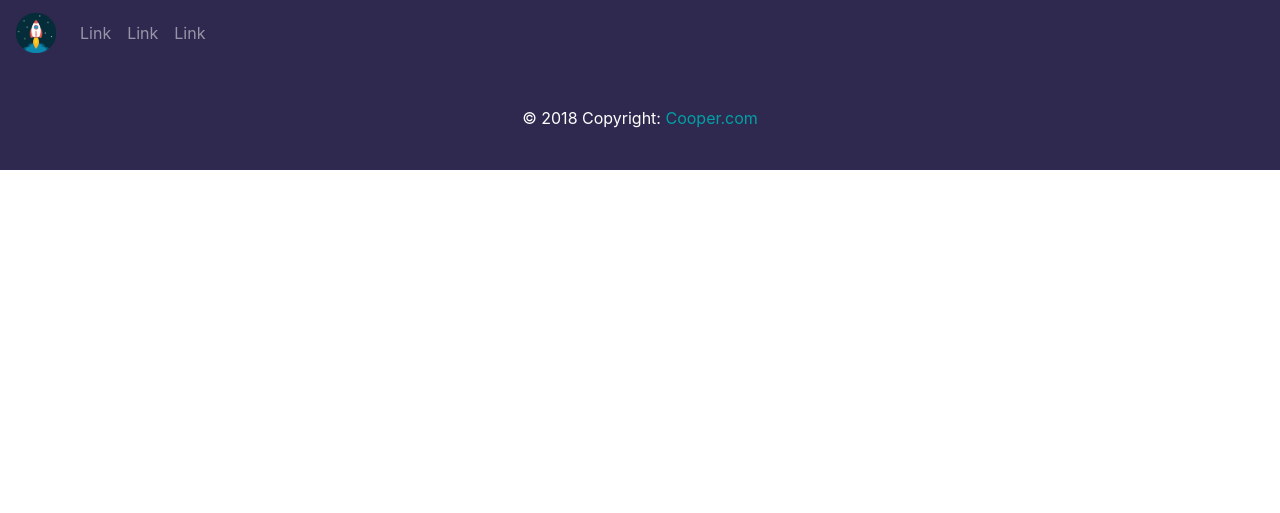
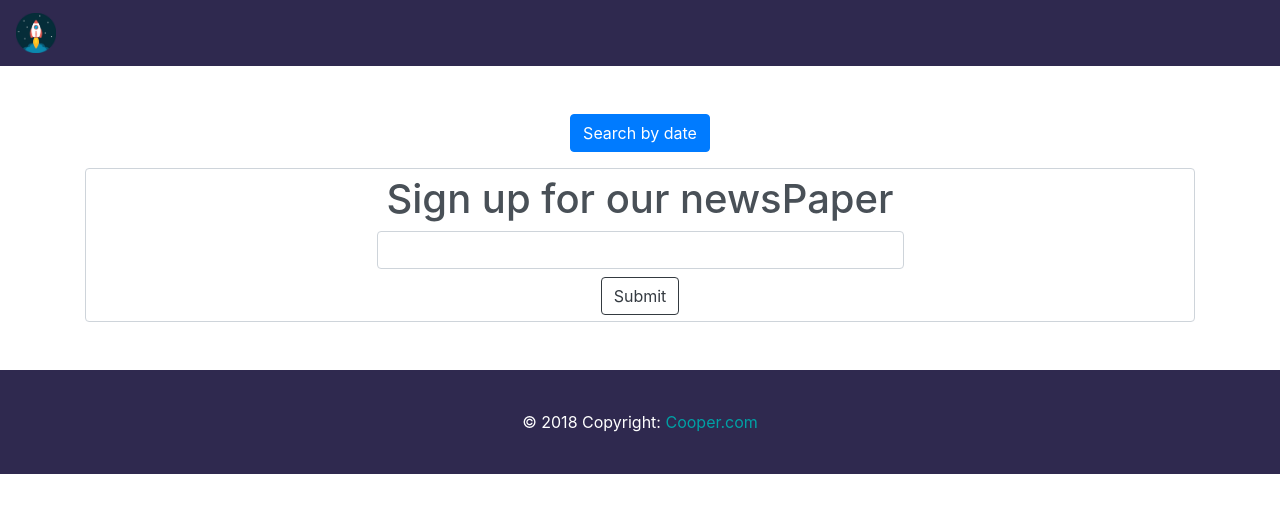
Before and after one commit to LautaroNavarro/CooperApp, a Django app: page /index/ in a window 1280 px wide. Shown: the top 513 px of the page. Run offline with Django 3.2, Linux system fonts and the light colour scheme; data that the repository does not hold is empty; some libraries are stand-ins or nearby versions.

Commit message:
De todito

```diff
--- a/CooperApp/templates/base.html
+++ b/CooperApp/templates/base.html
@@ -15,19 +15,6 @@
   <button class="navbar-toggler" type="button" data-toggle="collapse" data-target="#collapsibleNavbar">
     <span class="navbar-toggler-icon"></span>
   </button>
-  <div class="collapse navbar-collapse" id="collapsibleNavbar">
-    <ul class="navbar-nav">
-      <li class="nav-item">
-        <a class="nav-link" href="#">Link</a>
-      </li>
-      <li class="nav-item">
-        <a class="nav-link" href="#">Link</a>
-      </li>
-      <li class="nav-item">
-        <a class="nav-link" href="#">Link</a>
-      </li>
-    </ul>
-  </div>
 </nav>
 
 {% block content %}
--- a/CooperApp/templates/home.html
+++ b/CooperApp/templates/home.html
@@ -2,6 +2,36 @@
 {% block content%}
 {% load static %}
 <div class="container">
+<div class="row mt-5 align-items-center text-center">
+  <div class="col-12">
+<p>
+  <a class="btn btn-primary" data-toggle="collapse" href="#collapseExample" role="button" aria-expanded="false" aria-controls="collapseExample">
+    Search by date
+  </a>
+</p>
+<div class="collapse" id="collapseExample">
+  <form class="form form-control" method="GET">
+    <div class="row">
+      <div class="col-6">
+        <input type="date" name="start_date" class="form-control">
+      </div>
+      <div class="col-6">
+        <input type="date" name="end_date" class="form-control">
+      </div>
+    </div>
+    <div class="row mt-2">
+      <div class="col-12">
+        <input type="submit" class="btn btn-success-light">
+      </div>
+    </div>
+
+  </form>
+</div>
+  </div>
+</div>
+
+
+
   {% for launche in api_launches %}
   <div class="card-body">
     <div class="row">
@@ -34,5 +64,25 @@
     </div>
   </div>
   {% endfor %}
+
+<div class="row text-center mb-5">
+  <div class="col-12">
+    <form class="form form-control" method="POST" action="/save_news/">
+      {% csrf_token %}
+      <h1>Sign up for our newsPaper</h1>
+      <div class="row text-center align-items-center">
+      <div class="col-3"></div>
+      <div class="col-6">
+        <input type="email" name="email" class="form-control">
+      </div>
+      </div>
+      <input type="submit" class="btn btn-outline-dark mt-2">
+    </form>
+  </div>
 </div>
+
+</div>
+
+
+
 {% endblock %}
--- a/CooperApp/urls.py
+++ b/CooperApp/urls.py
@@ -1,7 +1,8 @@
 from django.conf.urls import url
-from CooperApp.views import Index, LandingPage
+from CooperApp.views import Index, LandingPage, create_user_of_news
 
 urlpatterns = [
     url(r'^index/', Index.as_view(), name="index"),
+    url(r'^save_news/', create_user_of_news, name='save_news'),
     url(r'^', LandingPage, name='landing'),
 ]
--- a/CooperApp/utils.py
+++ b/CooperApp/utils.py
@@ -1,7 +1,6 @@
 import requests
 import json
 from CooperApp.models import *
-from datetime import datetime, timedelta
 
 
 def get_api_launches(start_date, end_date):
@@ -9,10 +8,10 @@ def get_api_launches(start_date, end_date):
     this functions need the dates format in Y-M-D
     """
     if not (start_date or end_date):
-        start_date = datetime.now().strftime("%Y-%m-%d")
-        end_date = (datetime.now() + timedelta(days=7)).strftime("%Y-%m-%d")
-    response = requests.get(
-        'https://launchlibrary.net/1.4/launch/{}/{}'.format(start_date, end_date)).json()
+        response = requests.get("https://launchlibrary.net/1.4/launch/next/5").json()
+    else:
+        response = requests.get(
+            'https://launchlibrary.net/1.4/launch/{}/{}'.format(start_date, end_date)).json()
     rocket_launchs = []
     for i in range(len(response["launches"])):
         agencies = []
--- a/CooperApp/views.py
+++ b/CooperApp/views.py
@@ -1,6 +1,9 @@
 from django.shortcuts import render
 from django.views.generic.base import TemplateView
 from CooperApp.utils import get_api_launches
+from CooperApp.models import *
+from django.core.urlresolvers import reverse
+from django.shortcuts import redirect
 # Create your views here.
 
 
@@ -13,5 +16,17 @@ class Index(TemplateView):
 
     def get_context_data(self, **kwargs):
         context = super(Index, self).get_context_data(**kwargs)
-        context["api_launches"] = get_api_launches("2018-10-20", "2035-10-20")
+        if self.request.GET.get('start_date') and self.request.GET.get('end_date'):
+        	start_date = self.request.GET.get('start_date')
+        	end_date = self.request.GET.get('end_date')
+        else:
+        	start_date = ""
+        	end_date = ""
+        context["api_launches"] = get_api_launches(start_date, end_date)
         return context
+
+
+def create_user_of_news(request):
+	email = request.POST.get("email")
+	NewsLetterSubscribed.objects.create(email=email)
+	return redirect(reverse('index'))
```
Also changed, not shown: CommandApp/management/commands/send_emails.py (+8 -2 lines).
